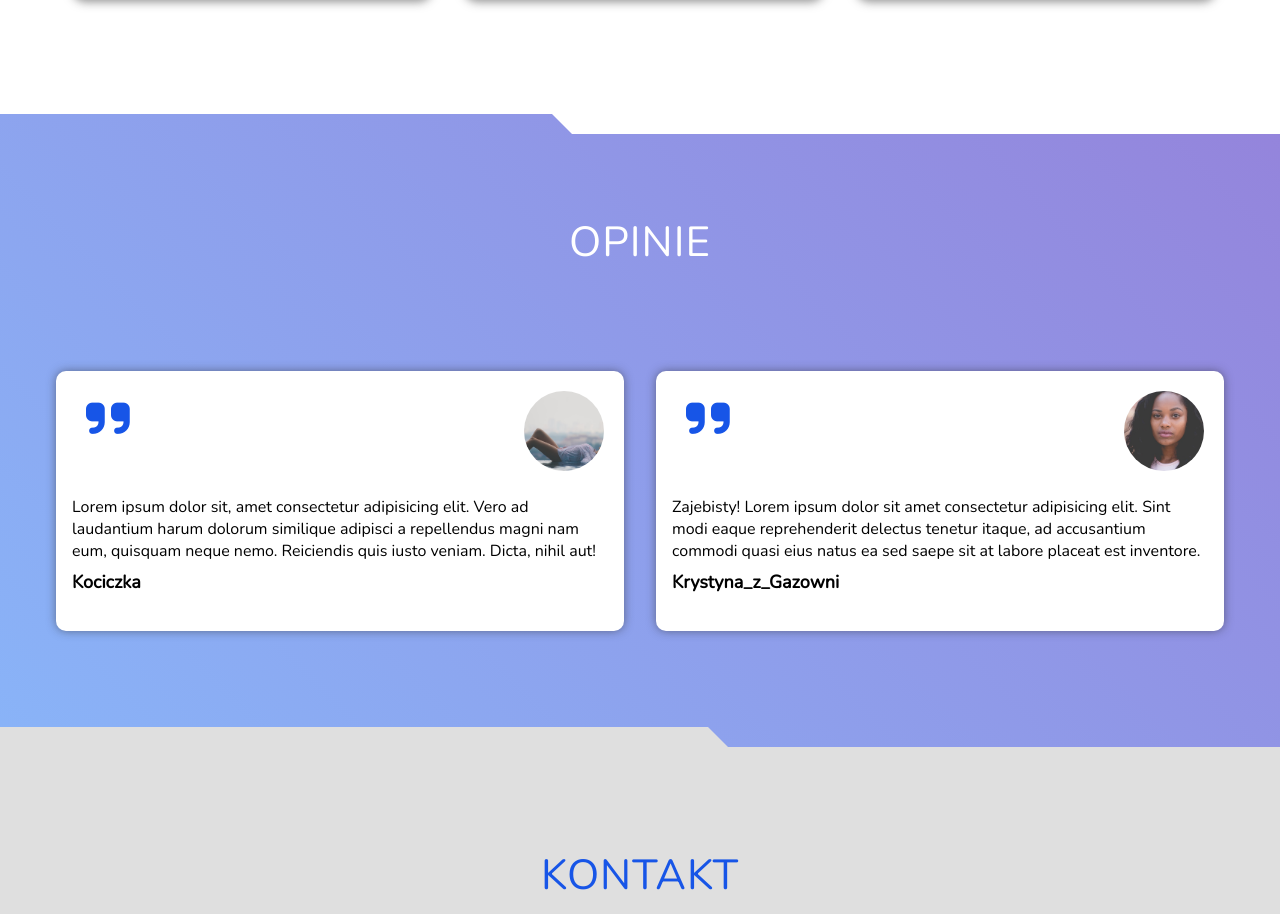
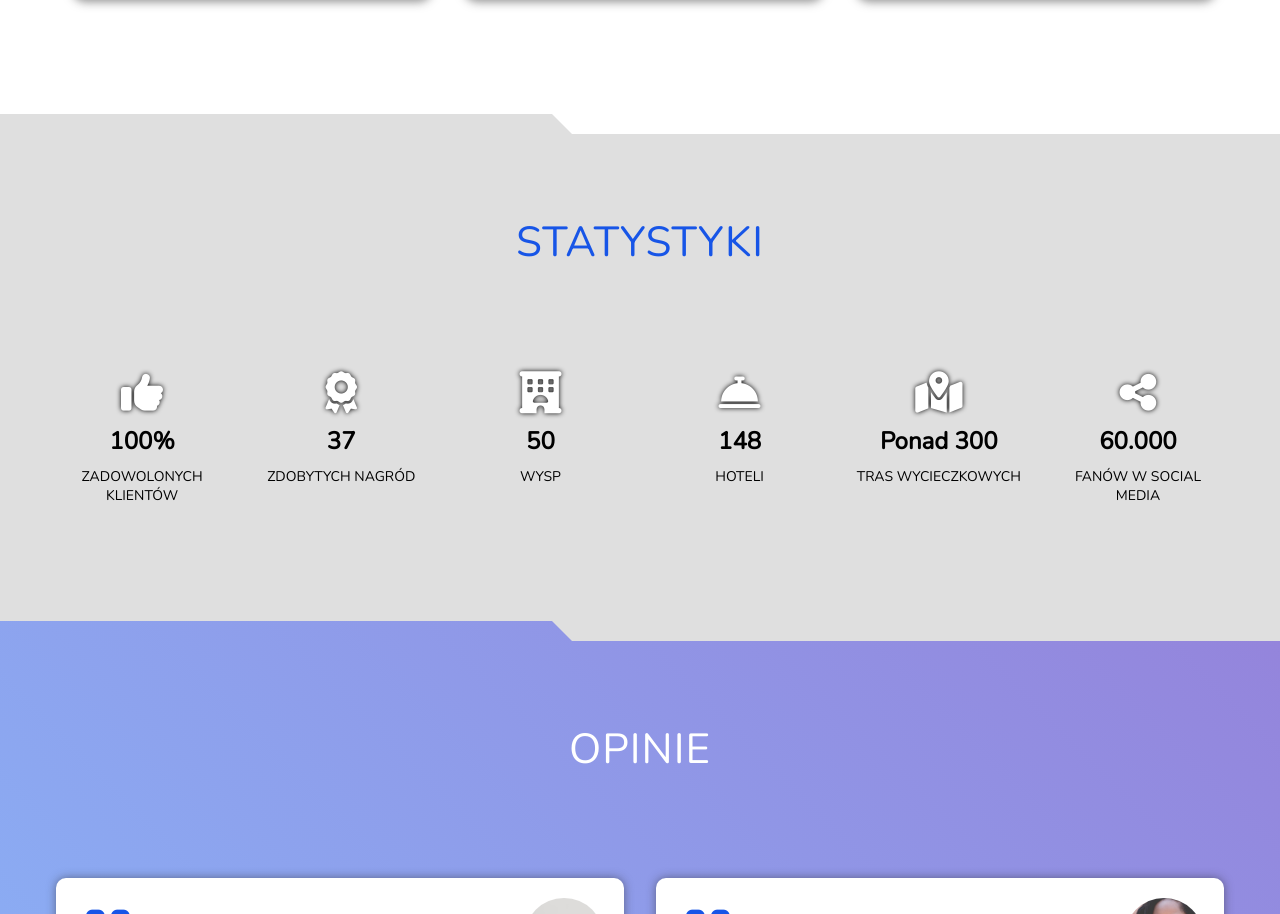
Before and after one commit to wojtekpirog/One_page_website, a plain HTML site: page index.html in a window 1280 px wide. Shown: the part 5839-6753 px from the top of the page. Drawn offline with nearby package versions, Linux system fonts and the light colour scheme; grey boxes are pictures that could not be loaded; a web font is replaced by a local one.

Commit message:
Create section with statistics

```diff
--- a/SCSS/_colors.scss
+++ b/SCSS/_colors.scss
@@ -10,7 +10,7 @@ $green-color-hover: #0fe29c;
 $danger: #8d0000;
 $danger-hover: #5f0000;
 $box-shadow: rgba(40, 40, 40, .5);
-$text-shadow: #000;
+$text-shadow: rgba(0, 0, 0);
 $facebook: #3b5998;
 $twitter: #00aced;
 $instagram: #125688;
--- a/SCSS/components/_opinions.scss
+++ b/SCSS/components/_opinions.scss
@@ -4,7 +4,7 @@
 .opinions {
   @include mixins.sectionBackground(colors.$blue-gradient);
 
-  .white-block-left {
+  .white-block {
     background-color: colors.$less-light;
   }
 
--- /dev/null
+++ b/SCSS/components/_stats.scss
@@ -0,0 +1,65 @@
+@use "../colors";
+@use "../mixins";
+
+.statistics {
+  @include mixins.sectionBackground(colors.$less-light);
+
+  &__boxes,
+  &__box {
+    display: flex;
+    flex-direction: column;
+  }
+
+  &__box {
+    align-items: center;
+    padding: 1em;
+
+    i {
+      margin-bottom: .3em;
+      font-size: 4.2rem;
+      color: colors.$pure-white;
+      text-shadow: 0 0 5px colors.$text-shadow;
+    }
+
+    &-heading {
+      margin-bottom: .4em;
+      font-size: 2.4rem;
+    }
+
+    &-text {
+      font-size: 1.4rem;
+      text-align: center;
+      text-transform: uppercase;
+    }
+  }
+}
+
+@media (min-width: 576px) {
+  .statistics {
+    &__boxes {
+      flex-direction: row;
+      flex-wrap: wrap;
+      justify-content: center;
+    }
+
+    &__box {
+      width: 50%;
+    }
+  }
+}
+
+@media (min-width: 768px) {
+  .statistics {
+    &__box {
+      width: 33.3%;
+    }
+  }
+}
+
+@media (min-width: 992px) {
+  .statistics {
+    &__box {
+      width: 16.6%;
+    }
+  }
+}
--- a/SCSS/style.scss
+++ b/SCSS/style.scss
@@ -9,6 +9,7 @@
 @use "./components/islands";
 @use "./components/offers";
 @use "./components/team";
+@use "./components/stats";
 @use "./components/opinions";
 @use "./components/contact";
 @use "./components/footer";
--- a/index.html
+++ b/index.html
@@ -237,6 +237,7 @@
         <!-- Wrapper -->
       </section>
       <!-- Offers Section -->
+      <!-- Team Section -->
       <section id="team" class="team section white-section section-padding">
         <!-- Wrapper -->
         <div class="wrapper">
@@ -298,7 +299,66 @@
         </div>
         <!-- Wrapper -->
       </section>
-      <!-- Offers Section -->
+      <!-- Team Section -->
+      <!-- Statistics Section -->
+      <section id="statistics" class="statistics section section-padding">
+        <div class="white-block white-block-right"></div>
+        <!-- Wrapper -->
+        <div class="wrapper">
+          <!-- Section Header -->
+          <h2 class="section__heading">Statystyki</h2>
+          <!-- Section Header -->
+          <!-- Statistics -->
+          <div class="statistics__boxes">
+            <!-- Stat box -->
+            <div class="statistics__box">
+              <i class="fa-solid fa-thumbs-up"></i>
+              <h3 class="statistics__box-heading">100%</h3>
+              <p class="statistics__box-text">Zadowolonych klientów</p>
+            </div>
+            <!-- Stat box -->
+            <!-- Stat box -->
+            <div class="statistics__box">
+              <i class="fa-solid fa-award"></i>
+              <h3 class="statistics__box-heading">37</h3>
+              <p class="statistics__box-text">Zdobytych nagród</p>
+            </div>
+            <!-- Stat box -->
+            <!-- Stat box -->
+            <div class="statistics__box">
+              <i class="fa-solid fa-hotel"></i>
+              <h3 class="statistics__box-heading">50</h3>
+              <p class="statistics__box-text">Wysp</p>
+            </div>
+            <!-- Stat box -->
+            <!-- Stat box -->
+            <div class="statistics__box">
+              <i class="fa-solid fa-bell-concierge"></i>
+              <h3 class="statistics__box-heading">148</h3>
+              <p class="statistics__box-text">Hoteli</p>
+            </div>
+            <!-- Stat box -->
+            <!-- Stat box -->
+            <div class="statistics__box">
+              <i class="fa-solid fa-map-location-dot"></i>
+              <h3 class="statistics__box-heading">Ponad 300</h3>
+              <p class="statistics__box-text">Tras wycieczkowych</p>
+            </div>
+            <!-- Stat box -->
+            <!-- Stat box -->
+            <!-- Stat box -->
+            <div class="statistics__box">
+              <i class="fa-solid fa-share-nodes"></i>
+              <h3 class="statistics__box-heading">60.000</h3>
+              <p class="statistics__box-text">Fanów w social media</p>
+            </div>
+            <!-- Stat box -->
+          </div>
+          <!-- Statistics -->
+        </div>
+        <!-- Wrapper -->
+      </section>
+      <!-- Statistics Section -->
       <!-- Opinions Section -->
       <section id="reviews" class="opinions section section-padding">
         <div class="white-block white-block-right"></div>
```
Also changed, not shown: css/style.css, 1 other file.
